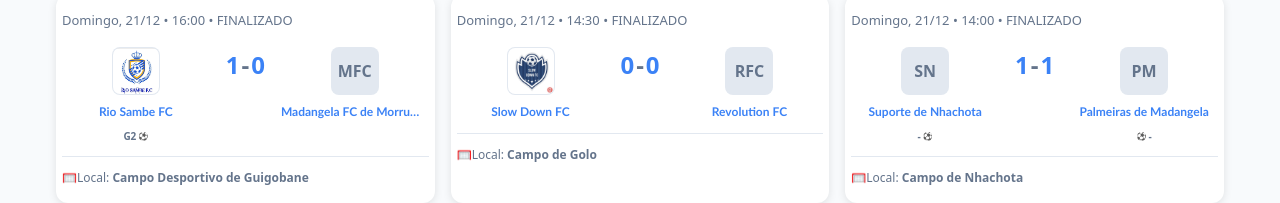
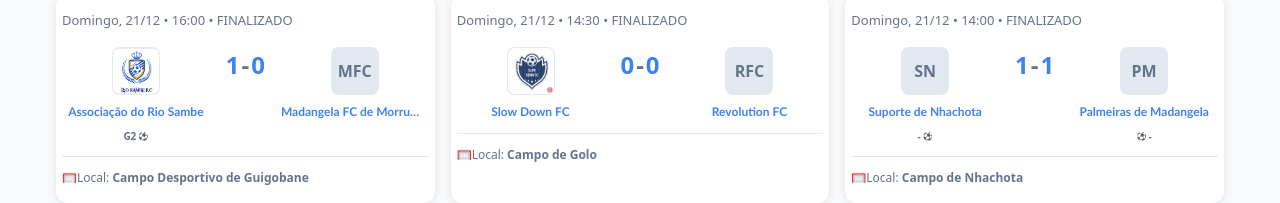
Before and after one commit to Raimundroid/maninguebola, a React (Vite) app: page / in a window 1280 px wide. Shown: the part 514-717 px from the top of the page. Built offline with nearby package versions, Linux system fonts and the light colour scheme.

Commit message:
added rio sambe full team name

```diff
--- a/src/data/teamsData.js
+++ b/src/data/teamsData.js
@@ -123,7 +123,7 @@ const teamsData = {
 
   rioSambeFc: {
     id: "rioSambeFc", // Unique identifier
-    name: "Rio Sambe FC", // Full team name
+    name: "Associação do Rio Sambe", // Full team name
     shortName: "Rio Sambe FC", // ✅ NEW
     abbr: "RS", // Abbreviation for logos
     // position: "1",
```
